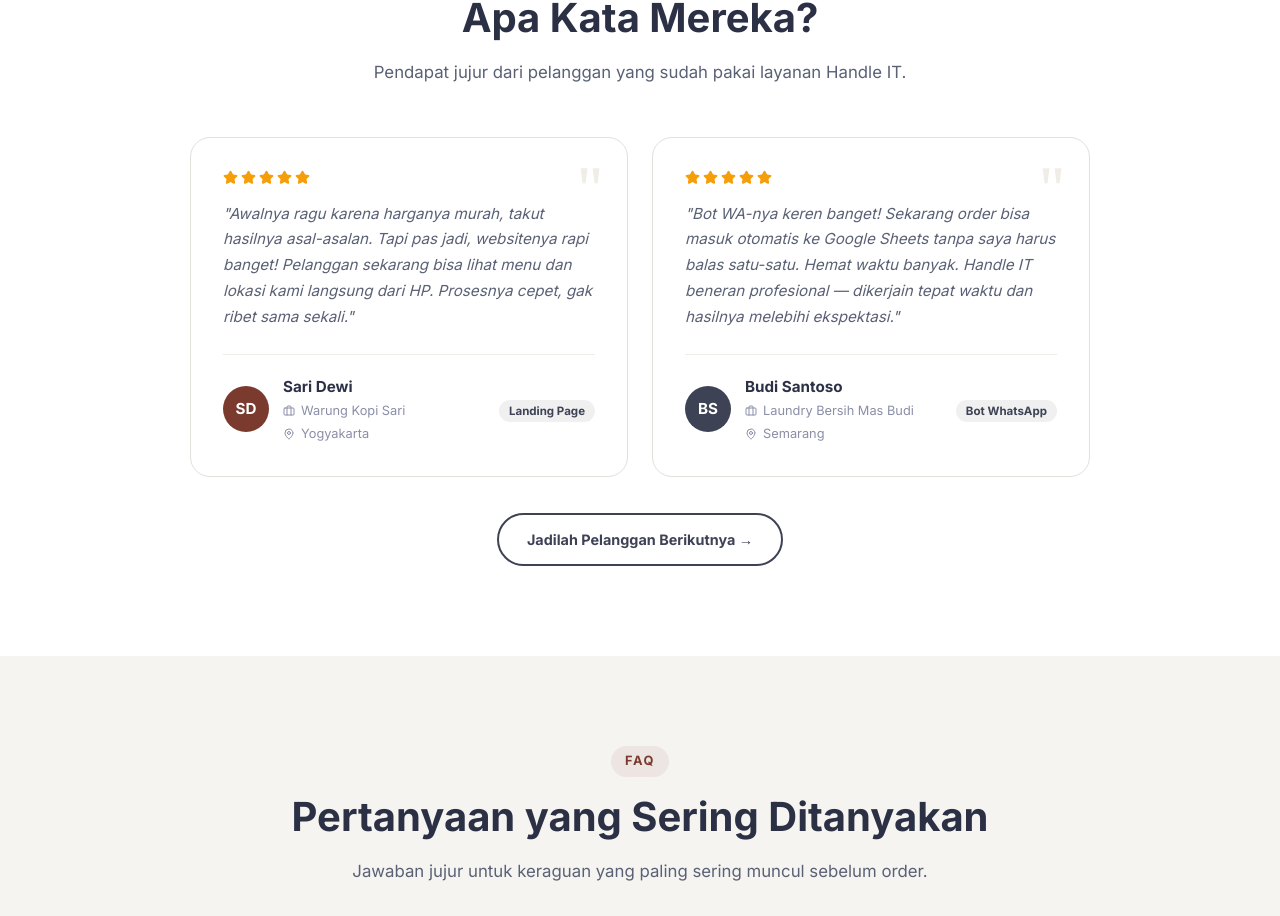
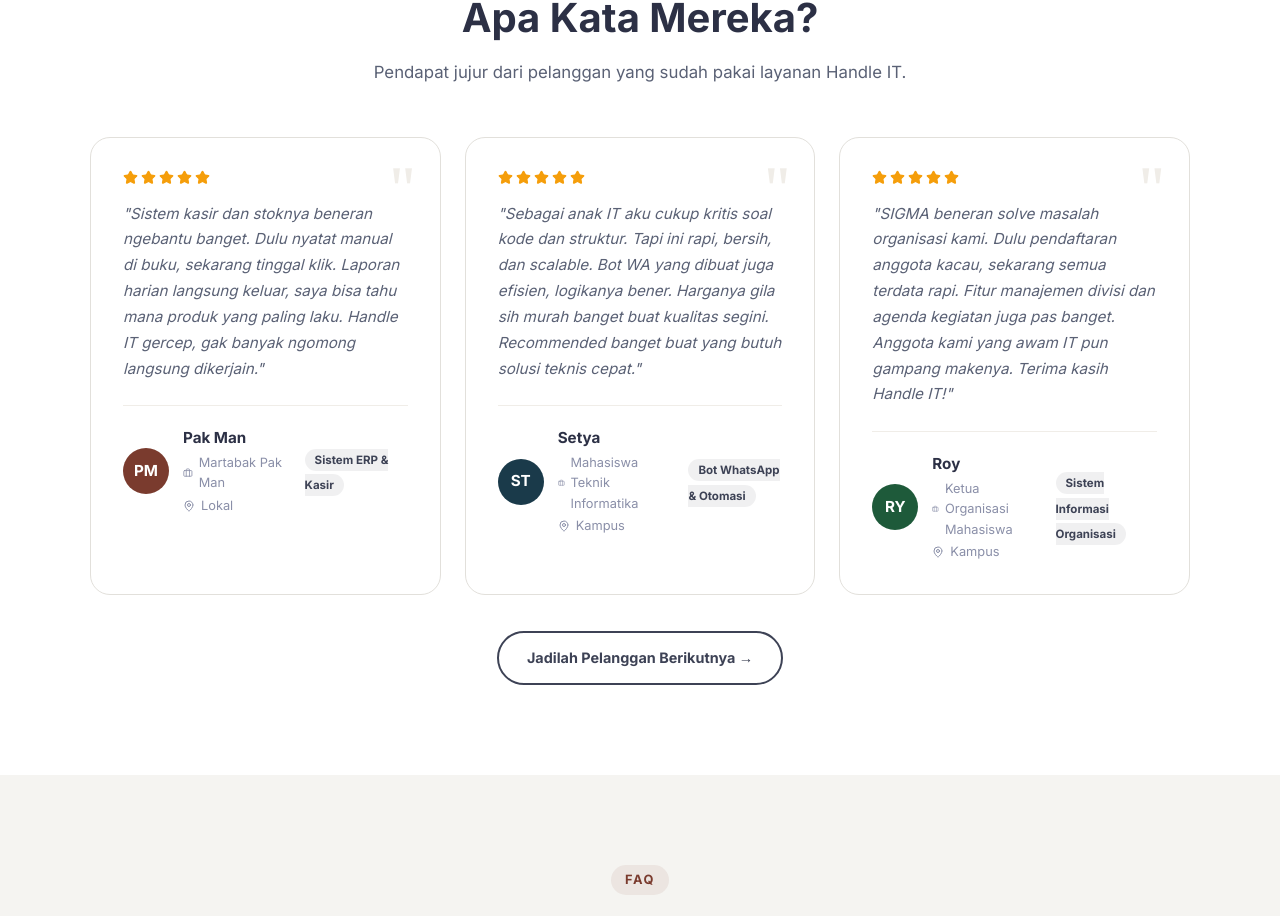
Before and after one commit to faizsz/handleit_landpages, a React (Vite) app: page / in a window 1280 px wide. Shown: the part 5910-6826 px from the top of the page. Built offline with nearby package versions, Linux system fonts and the light colour scheme.

Commit message:
feat: update testimonials with real clients - Pak Man, Setya, Roy

```diff
--- a/src/components/Testimonials.jsx
+++ b/src/components/Testimonials.jsx
@@ -4,25 +4,36 @@ import { Star, MapPin, Briefcase } from 'lucide-react';
 const TESTIMONIALS = [
   {
     id: 1,
-    name: 'Sari Dewi',
-    business: 'Warung Kopi Sari',
-    city: 'Yogyakarta',
-    avatar: 'SD',
+    name: 'Pak Man',
+    business: 'Martabak Pak Man',
+    city: 'Lokal',
+    avatar: 'PM',
     avatarColor: '#7a3b2e',
     rating: 5,
-    text: 'Awalnya ragu karena harganya murah, takut hasilnya asal-asalan. Tapi pas jadi, websitenya rapi banget! Pelanggan sekarang bisa lihat menu dan lokasi kami langsung dari HP. Prosesnya cepet, gak ribet sama sekali.',
-    service: 'Landing Page',
+    text: 'Sistem kasir dan stoknya beneran ngebantu banget. Dulu nyatat manual di buku, sekarang tinggal klik. Laporan harian langsung keluar, saya bisa tahu mana produk yang paling laku. Handle IT gercep, gak banyak ngomong langsung dikerjain.',
+    service: 'Sistem ERP & Kasir',
   },
   {
     id: 2,
-    name: 'Budi Santoso',
-    business: 'Laundry Bersih Mas Budi',
-    city: 'Semarang',
-    avatar: 'BS',
-    avatarColor: '#3d4255',
+    name: 'Setya',
+    business: 'Mahasiswa Teknik Informatika',
+    city: 'Kampus',
+    avatar: 'ST',
+    avatarColor: '#1a3a4a',
     rating: 5,
-    text: 'Bot WA-nya keren banget! Sekarang order bisa masuk otomatis ke Google Sheets tanpa saya harus balas satu-satu. Hemat waktu banyak. Handle IT beneran profesional — dikerjain tepat waktu dan hasilnya melebihi ekspektasi.',
-    service: 'Bot WhatsApp',
+    text: 'Sebagai anak IT aku cukup kritis soal kode dan struktur. Tapi ini rapi, bersih, dan scalable. Bot WA yang dibuat juga efisien, logikanya bener. Harganya gila sih murah banget buat kualitas segini. Recommended banget buat yang butuh solusi teknis cepat.',
+    service: 'Bot WhatsApp & Otomasi',
+  },
+  {
+    id: 3,
+    name: 'Roy',
+    business: 'Ketua Organisasi Mahasiswa',
+    city: 'Kampus',
+    avatar: 'RY',
+    avatarColor: '#1e5a3a',
+    rating: 5,
+    text: 'SIGMA beneran solve masalah organisasi kami. Dulu pendaftaran anggota kacau, sekarang semua terdata rapi. Fitur manajemen divisi dan agenda kegiatan juga pas banget. Anggota kami yang awam IT pun gampang makenya. Terima kasih Handle IT!',
+    service: 'Sistem Informasi Organisasi',
   },
 ];
 
@@ -47,9 +58,9 @@ const Testimonials = () => (
 
       <div style={{
         display: 'grid',
-        gridTemplateColumns: 'repeat(auto-fit, minmax(320px, 1fr))',
+        gridTemplateColumns: 'repeat(auto-fit, minmax(280px, 1fr))',
         gap: '24px',
-        maxWidth: '900px',
+        maxWidth: '1100px',
         margin: '0 auto',
       }}>
         {TESTIMONIALS.map(t => (
```
